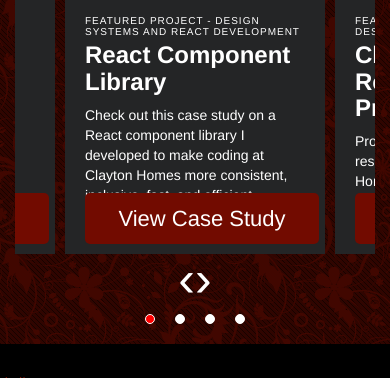
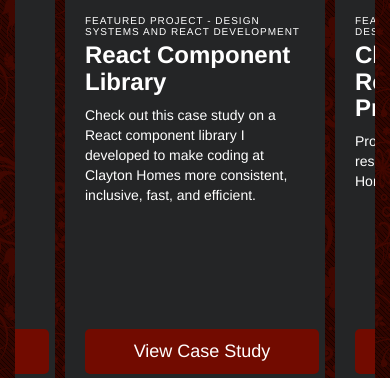
Before and after one commit to violetcrumble/violetcrumble.github.io, a plain HTML site: page index.html in a window 390 px wide. Shown: the part 1004-1382 px from the top of the page. Drawn offline with nearby package versions, Linux system fonts and the light colour scheme.

Commit message:
fixing card on mobile

```diff
--- a/css/bonniemellott.css
+++ b/css/bonniemellott.css
@@ -228,7 +228,12 @@ footer {
   padding: 10px 20px 20px 20px;
   border-top: solid 1px #ccc;
   background-color: #242526;
-  min-height: 270px;
+  min-height: 400px;
+}
+@media (min-width: 576px) {
+  .carousel-project-info {
+    min-height: 270px;
+  }
 }
 .carousel-project-info .category-label {
   text-transform: uppercase;
@@ -246,7 +251,7 @@ a.carousel-project-button:link,
 a.carousel-project-button:visited {
   background-color: #720b00;
   color: #fff;
-  font-size: 22px;
+  font-size: 18px;
   padding: 10px;
   border-radius: 5px;
   border: none;
```
